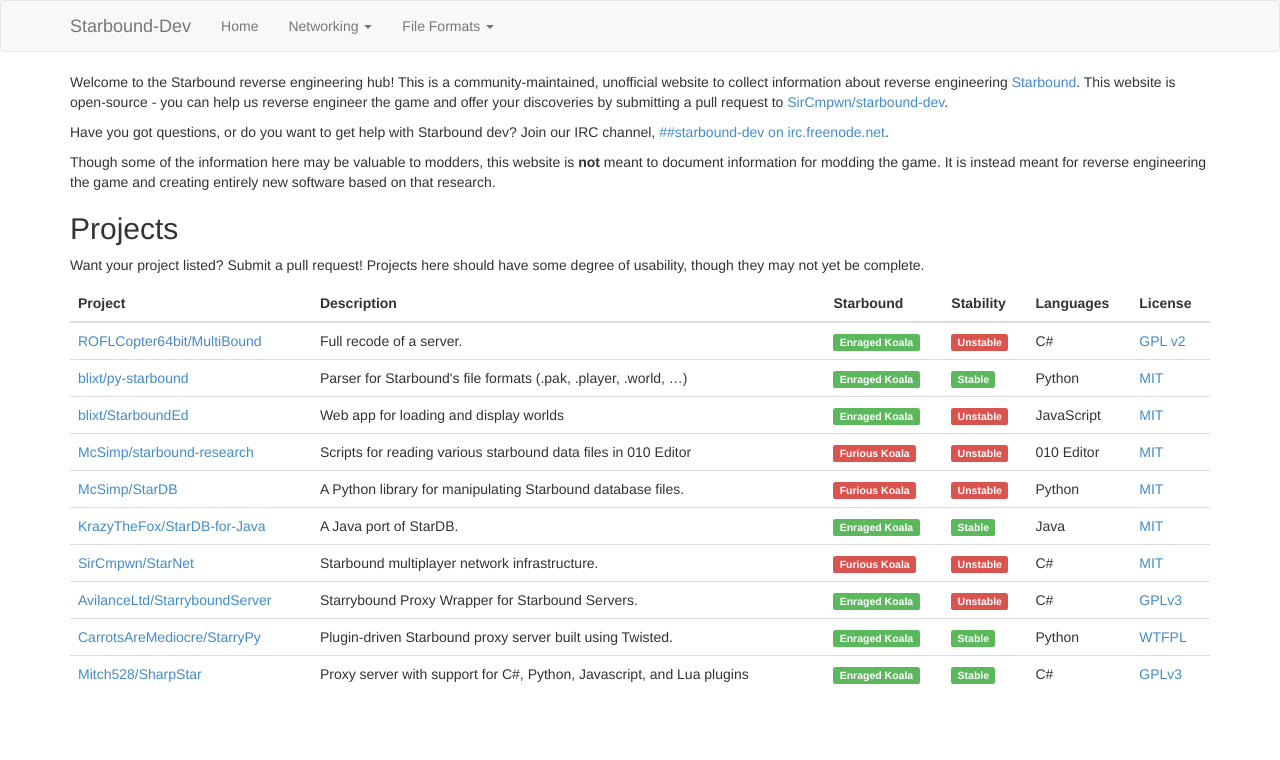
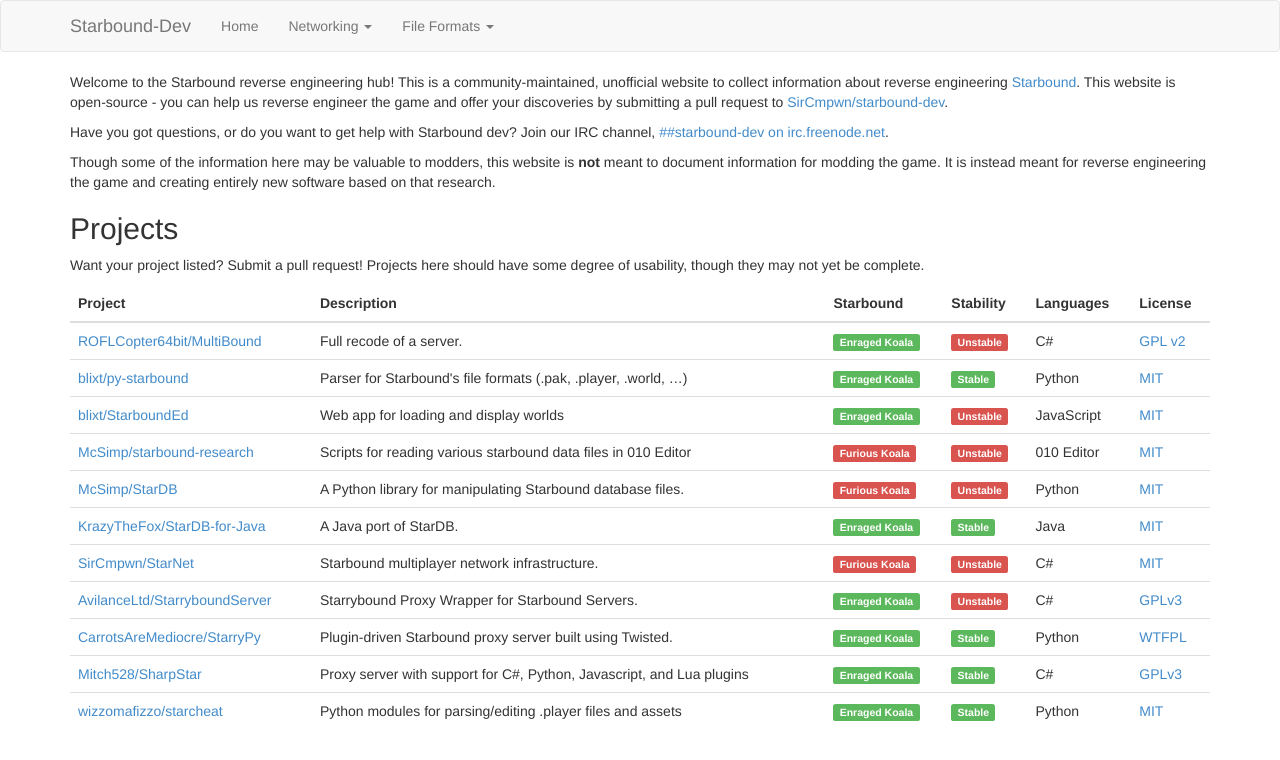
Before and after one commit to ddevault/starbound-dev, a Jekyll site: the page built from index.md, in a window 1280 px wide. Shown: the top 760 px of the page. Built offline with Jekyll 4.4.1, drawn with Linux system fonts in a browser that asks for light colours; Markdown is read by kramdown in place of the engine named in the settings.

Commit message:
Add link to starcheat
starcheat has a couple of modules that can be used in other projects:
 - saves.py: read/write support for .player save files
 - assets.py: uses py-starbound, but adds indexing assets and stuff like generating unique items
afaik starcheat is the only open source code so far to do this so may be of interest to others

```diff
--- a/index.md
+++ b/index.md
@@ -118,5 +118,13 @@ yet be complete.
             <td>C#</td>
             <td><a target="_blank" href="https://github.com/Mitch528/SharpStar/blob/master/LICENSE">GPLv3</a></td>
         </tr>
+        <tr> <!-- starcheat -->
+            <td><a target="_blank" href="https://github.com/wizzomafizzo/starcheat">wizzomafizzo/starcheat</a></td>
+            <td>Python modules for parsing/editing .player files and assets</td>
+            <td><span class="label label-success">Enraged Koala</span></td>
+            <td><span class="label label-success">Stable</span></td>
+            <td>Python</td>
+            <td><a target="_blank" href="https://github.com/wizzomafizzo/starcheat/blob/master/LICENSE">MIT</a></td>
+        </tr>
     </tbody>
 </table>
```
